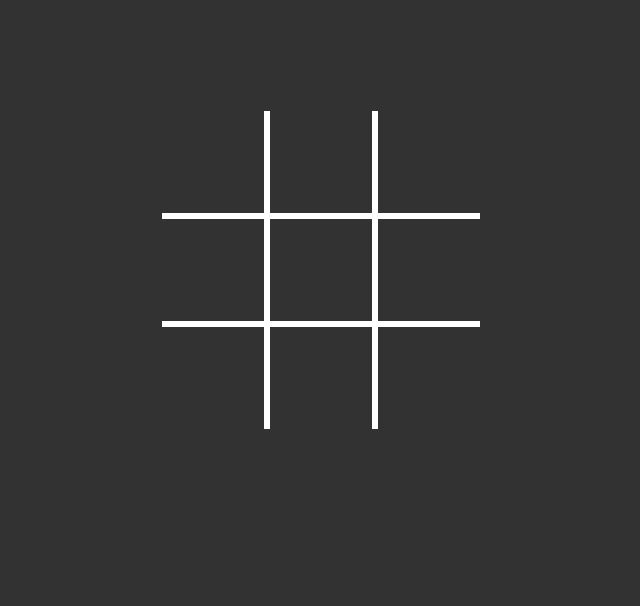
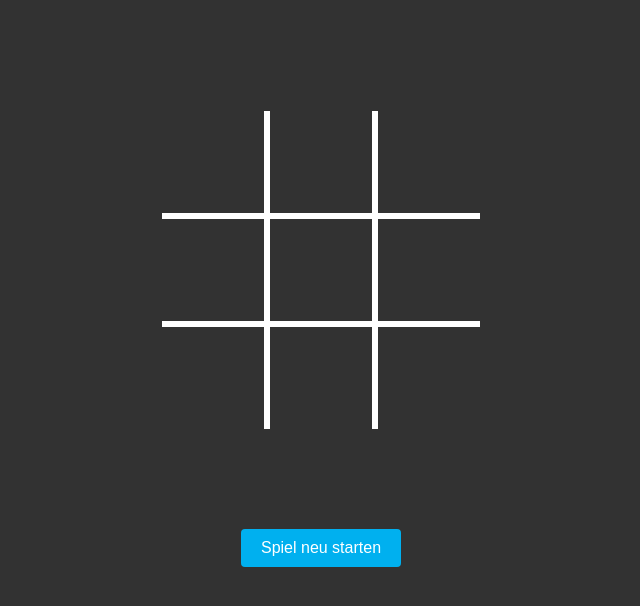
Before and after one commit to AlexanderKiefer77/Tic-Tac-Toe---Prompt-Engineering, a plain HTML site: page index.html in a window 1280 px wide. Shown: the part 116-722 px from the top of the page, without its empty margins (319-959 px from the left). Drawn offline with Linux system fonts and the light colour scheme.

Commit message:
added restart function

```diff
--- a/index.html
+++ b/index.html
@@ -11,9 +11,12 @@
 </head>
 
 <body onload="init()">
-    <h1>TIC  TAC  TOE</h1>
+    <h1>TIC TAC TOE</h1>
 
     <div id="content"></div>
+
+    <button id="restart-btn" onclick="restartGame()">Spiel neu starten</button>
+
 
     <script src="script.js"></script>
 </body>
--- a/script.js
+++ b/script.js
@@ -114,6 +114,21 @@ function drawWinningLine(pattern) {
     line.style.transformOrigin = '0 50%';
     line.style.zIndex = 10;
     line.style.transition = 'width 0.3s ease';
-
+    line.classList.add('winning-line');
     document.body.appendChild(line); // besser als in #content
 }
+
+function restartGame() {
+    // 1. Felder leeren
+    fields = Array(9).fill(null);
+
+    // 2. Spieler zurücksetzen
+    currentShape = 'circle';
+
+    // 3. SVG-Gewinnerlinie(n) entfernen (wenn du sie im <body> hinzugefügt hast)
+    const lines = document.querySelectorAll('.winning-line');
+    lines.forEach(line => line.remove());
+
+    // 4. Tabelle neu rendern
+    render();
+}
--- a/style.css
+++ b/style.css
@@ -58,3 +58,18 @@ tr:first-child td {
 tr:last-child td {
     border-bottom: none;
 }
+
+#restart-btn {
+    margin-top: 100px;
+    padding: 10px 20px;
+    font-size: 16px;
+    background-color: #00B0EF;
+    color: white;
+    border: none;
+    border-radius: 4px;
+    cursor: pointer;
+}
+
+#restart-btn:hover {
+    background-color: #008dc1;
+}
```
